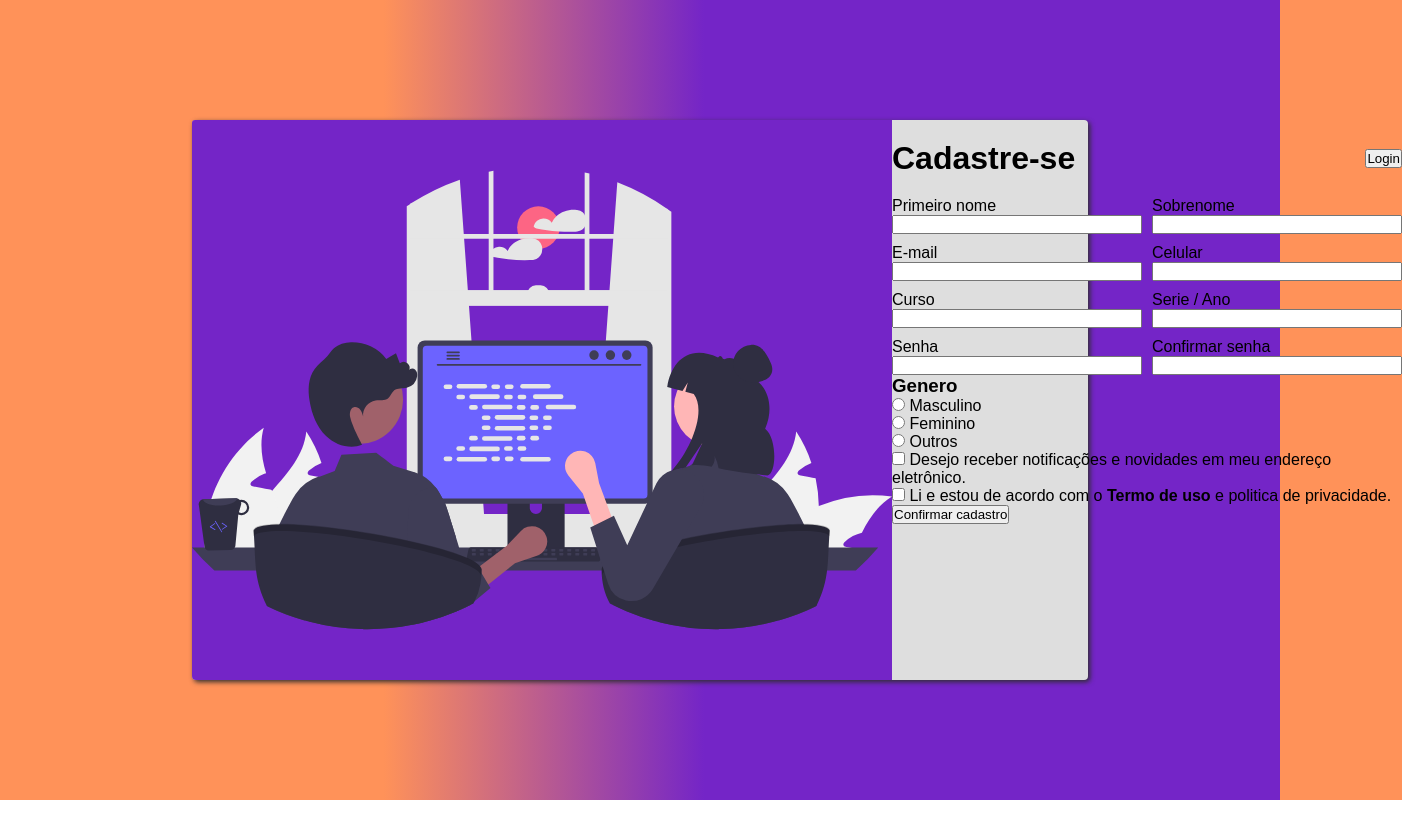
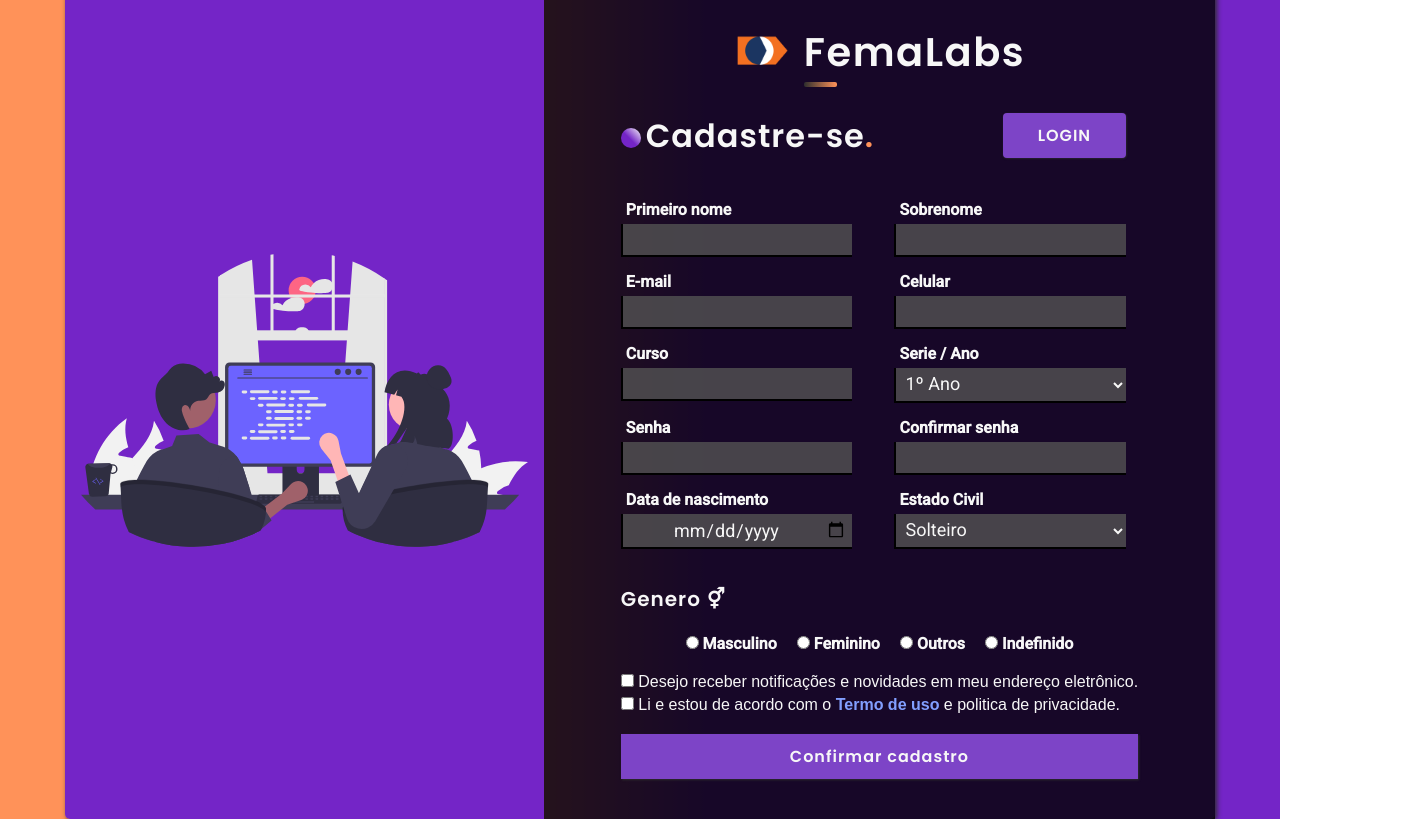
Before and after one commit to rubensjnr/formulario-diomara, a plain HTML site: page index.html in a window 1280 px wide. Shown: the whole page, 1402 px wide, since content can reach past the window. Drawn offline with Linux system fonts and the light colour scheme.

Commit message:
90% concluido

```diff
--- a/css/componentes.css
+++ b/css/componentes.css
@@ -0,0 +1,45 @@
+.botao-login{
+    display: flex;
+    justify-content: center;
+    align-items: center;
+}
+.btn-login{
+    cursor: pointer;
+    border: none;
+    border-radius: 4px;
+    padding: 10px 35px;
+    background-color: var(--cor-p7);
+    box-shadow: 0.5px 0.5px 2px var(--cor-10);
+    transition: 0.4s;
+    margin-right: 12px;
+
+}
+.btn-login:hover{
+    background-color: var(--cor-p3);
+}
+.botao-confirme button{
+    border: none;
+    cursor: pointer;
+    background-color: var(--cor-p7);
+    box-shadow: 0.5px 0.5px 2px var(--cor-10);
+    width: 100%;
+    display: block;
+    padding: 10px 0px;
+    margin-top: 5px;
+    text-align: center;
+    margin: 0 auto;
+    transition: 0.4s;
+}
+.botao-confirme button:hover{
+    background-color: var(--cor-p3)
+}
+.logo-fema img{
+    display: block;
+    width: 60px;
+}
+.termo{
+    transition: 0.2s;
+}
+.termo:hover{
+    color: var(--cor-p3);
+}
--- a/css/cores.css
+++ b/css/cores.css
@@ -21,6 +21,9 @@
     --cor-10: #2e2e2e;
     --cor-11: #111;
     --cor-12: #000;
+    /*cores especiais*/
+    --cor-e1: #000000cc;
+    --cor-e2: #535353cc;
 }
 /* classes de cores primarias */
 .cor-p1{
--- a/css/global.css
+++ b/css/global.css
@@ -11,7 +11,7 @@ body{
     align-items: center;
     font-family: Arial, Helvetica, sans-serif;
 }
-h1,h2,h3,h4,ul,blockquote,dd{
+h1,h2,h3,h4,ul,blockquote,dd,select,option{
     margin: 0px;
     padding: 0px;
     list-style: none;
--- a/css/principal.css
+++ b/css/principal.css
@@ -1,42 +1,141 @@
 .box-formulario{
-    display: grid;
-    grid-template-columns: 1fr 1fr;
-    width: 70%;
-    height: 70%;
+    display: flex;
+    width: 1fr;
+    height: 1fr;
     box-shadow: 2px 2px 5px var(--cor-10);
-    border-radius: 4px;
-    background-color: var(--cor-3);
+    border-radius: 5px;
 }
 .img-form{
     display: flex;
-    text-align: center;
+    padding: 16px;
+    justify-content: center;
     background-color: var(--cor-p6);
-    height: 100%;
-    width: 700px;
-    border-radius: 3px 0px 0px 4px;
+    width: 40%;
+    border-radius: 5px 0px 0px 5px;
     min-width: 100px;
 }
-.container{
-
+.img-form img{
+    width: 600px;
 }
 .formulario{
-    display: grid;
-    grid-template-columns: 1fr 1fr;
+    display: flex;
+    width: 60%;
+    flex-direction: column;
+    justify-content: center;
+    padding: 40px 0px;
+    background-color: var(--cor-e1);
+    visibility: visible;
+    align-items: center;
+}
+.titulo-empresa{
+    display: flex;
+    justify-content: center;
+    align-items: center;
+    gap: 10px;
+    padding-bottom: 10px;
+}
+.titulo-empresa h1{
+    position: relative;
+}
+.titulo-empresa h1::after{
+    content: '';
+    display: block;
+    width: 15%;
+    height: 5px;
+    background-image: linear-gradient(to right, var(--cor-10), var(--cor-p4));
+    border-radius: 2px;
+    position: absolute;
+    transition: 0.3s;
+}
+.titulo-empresa h1:hover::after{
+    width: 100%;
 }
 .header-f{
     display: flex;
     flex-wrap: wrap;
     justify-content: space-between;
     align-items: center;
+    margin-bottom: 10px ;
     padding: 20px 0px;
+}
+.header-f h1{
+    position: relative;
+    padding-left: 25px;
+}
+.header-f h1::before{
+    content: '';
+    display: block;
+    width: 20px;
+    height: 20px;
+    border-radius: 50%;
+    background-image: linear-gradient(45deg, var(--cor-p6)45%, var(--cor-1));
+    position: absolute;
+    margin: 0 auto;
+    left: 0px;
+    top: 16px;
 }
 .input-form{
     display: grid;
     grid-template-columns: 1fr 1fr;
-    gap: 10px;
+    gap: 10px 30px;
+    padding: 10px 0px;
+    padding-bottom: 20px;
 }
 .inputs{
-    display: grid;
-    grid-template-columns: 250px;
+    display: flex;
+    flex-direction: column;
+    margin-bottom: 5px;
+}
+.inputs input, .inputs select{
+    display: flex;
+    flex-direction: column;
+    border: none;
+    text-align: center;
+    padding: 5px;
+    border-left: 2px solid var(--cor-12);
+    border-bottom: 2px solid var(--cor-12);
+    background-color: var(--cor-e2);
+    color: var(--cor-1);
+    width: 90%;
+    font-family: 'Roboto', 'Poppins', sans-serif;
+    font-size: 1.125rem;
+}
+.inputs select{
+    width: 95%
+}
+.inputs label{
+    padding-left: 5px;
+    margin-bottom: 5px;
+    font-weight: 700;
+    font-family: 'Roboto', sans-serif;
+}
+.generos{
+    margin-top: 10px;
+}
+.generos h3{
+    margin-bottom: 20px;
+}
+.caixa-genero{
+    display: flex;
+    flex-wrap: wrap;
+    align-items: center;
     justify-content: center;
+    gap: 20px 20px;
+    margin-bottom: 20px;
 }
+.input-genero input, .input-genero label{
+    cursor: pointer;
+}
+.notificacoes{
+    padding-bottom: 5px;
+}
+.autorizar{
+    padding-bottom: 20px;
+}
+.autorizar input, .autorizar label, .notificacoes input, .notificacoes label{
+    cursor: pointer;
+}
+/*medias-responsivo*/
+@media(max-width: 800px){
+
+}
--- a/css/tipografia.css
+++ b/css/tipografia.css
@@ -0,0 +1,81 @@
+/*tipografias principais*/
+.font-p-p{
+    font-family: 'Poppins', Arial, Helvetica, sans-serif;
+    font-size: 1rem;
+    letter-spacing: 1px;
+}
+.font-p-m{
+    font-family: 'Poppins', Arial, Helvetica, sans-serif;
+    font-size: 1.125rem;
+    letter-spacing: 1px;
+}
+.font-p-mm{
+    font-family: 'Poppins', Arial, Helvetica, sans-serif;
+    font-size: 1.25rem;
+    letter-spacing: 1px;
+}
+.font-p-m{
+    font-family: 'Poppins', Arial, Helvetica, sans-serif;
+    font-size: 1.5rem;
+    letter-spacing: 1px;
+}
+.font-p-g{
+    font-family: 'Poppins', Arial, Helvetica, sans-serif;
+    font-size: 1.75rem;
+    letter-spacing: 1px;
+}
+.font-p-gg{
+    font-family: 'Poppins', Arial, Helvetica, sans-serif;
+    font-size: 2rem;
+    letter-spacing: 1.5px;
+}
+/*tipografias secundarias*/
+.font-s-p{
+    font-family: 'Roboto', Arial, Helvetica, sans-serif;
+    font-size: 1rem;
+}
+.font-s-m{
+    font-family: 'Roboto', Arial, Helvetica, sans-serif;
+    font-size: 1.125rem;
+}
+.font-s-mm{
+    font-family: 'Roboto', Arial, Helvetica, sans-serif;
+    font-size: 1.25rem;
+}
+.font-s-m{
+    font-family: 'Roboto', Arial, Helvetica, sans-serif;
+    font-size: 1.5rem;
+}
+.font-s-g{
+    font-family: 'Roboto', Arial, Helvetica, sans-serif;
+    font-size: 1.75rem;
+}
+.font-s-gg{
+    font-family: 'Roboto', Arial, Helvetica, sans-serif;
+    font-size: 2rem;
+}
+/*tipografias especiais*/
+.titulo-p{
+    font-size: 2.5rem;
+}
+.titulo-m{
+    font-size: 3rem;
+}
+.titulo-g{
+    font-size: 3.5rem;
+}
+.titulo-gg{
+    font-size: 4rem;
+}
+.negrito-fraco{
+    font-weight: 600;
+}
+.negrito-medio{
+    font-weight: 700;
+}
+.negrito-forte{
+    font-weight: 900;
+}
+.uppercase{
+    text-transform: uppercase;
+}
--- a/index.html
+++ b/index.html
@@ -13,52 +13,83 @@
 </head>
 <body id="caixa">
         <div class="box-formulario">
-        <div class="img-form"><img src="imagens/programacao.svg" alt=""></div>
-        <div class="formulario">
+            <div class="img-form">
+                <img src="imagens/programacao.svg" alt="Logo do curso de Js">
+            </div>
+            <div class="formulario cor-1">
+                <a href="#">
+                    <div class="titulo-empresa">
+                        <div class="logo-fema">
+                            <img src="imagens/logo-fema.png" alt="">
+                        </div>
+                        <h1 class="font-p-gg titulo-p negrito-forte">FemaLabs</h1>
+                    </div>
+                </a>
                 <form action="">
                     <div class="header-f">
-                    <div class="titulo">
-                        <h1>Cadastre-se</h1>
+                        <div class="font-p-p">
+                            <h1>Cadastre-se<span class="cor-p4">.</span></h1>
                         </div>
-                    <button>Login</button>
+                        <div class="botao-login">
+                            <button class="btn-login font-p-p negrito-fraco uppercase cor-1" id="btn-login">Login</button>
+                        </div>
                     </div>
                         <div class="input-form">
                             <div class="inputs">
                                 <label for="nome">Primeiro nome</label>
-                            <input type="text" name="nome" id="nome" required>
+                                <input type="text" name="nome" id="nome" class="input-user" maxlength="12" required>
                             </div>
                             <div class="inputs">
                                 <label for="sobrenome">Sobrenome</label>
-                            <input type="text" name="sobrenome" id="sobrenome" required>
+                                <input type="text" name="sobrenome" id="sobrenome" class="input-user" maxlength="20" required>
                             </div>
                             <div class="inputs">
                                 <label for="email">E-mail</label>
-                            <input type="email" name="email" id="email" required>
+                                <input type="email" name="email" id="email" class="input-user" required>
                             </div>
                             <div class="inputs">
                                 <label for="celular">Celular</label>
-                            <input type="tel" name="celular" id="celular" required>
+                                <input type="tel" name="celular" id="celular" class="input-user" required>
                             </div>
                             <div class="inputs">
                                 <label for="curso">Curso</label>
                                 <input type="text" name="curso" id="curso" required>
                             </div>
                             <div class="inputs">
-                            <label for="ano-curso">Serie / Ano</label>
-                            <input type="number" name="ano-curso" id="ano-curso" required>
+                                <label for="ano-escolar">Serie / Ano</label>
+                                <select name="ano-escolar" id="ano-escolar">
+                                    <option value="valor1" selected >1º Ano</option>
+                                    <option value="valor2">2º Ano</option>
+                                    <option value="valor3">3º Ano</option>
+                                    <option value="valor4">4º Ano</option>
+                                    <option value="valor5">5º Ano</option>
+                                    <option value="valor6">Outros</option>
+                                  </select>
                             </div>
                             <div class="inputs">
                                 <label for="pw">Senha</label>
-                            <input type="password" name="pw" id="pw" required>
+                                <input type="password" name="pw" id="pw" minlength="6" maxlength="12" required>
                             </div>
                             <div class="inputs">
                                 <label for="pw-confirm">Confirmar senha</label>
-                            <input type="password" name="pw-confirm" id="pw-confirm" required>
+                                <input type="password" name="pw-confirm" id="pw-confirm" minlength="6" maxlength="12" required>
+                            </div>
+                            <div class="inputs inputs-date">
+                                <label for="dt-nasc">Data de nascimento</label>
+                                <input type="date" name="dt-nasc" id="dt-nasc" class="input-user" required>
+                            </div>
+                            <div class="inputs">
+                                <label for="est-civil">Estado Civil</label>
+                                <select name="est-civil" id="est-civil" class="input-user">
+                                    <option value="valor1" selected>Solteiro</option>
+                                    <option value="valor2">Casado</option>
+                                    <option value="valor3">Outros</option>
+                                  </select>
                             </div>
                         </div>
                         <div class="generos">
-                        <h3>Genero</h5>
-                            <div class="caixa-genero">
+                            <h3 class="font-p-mm">Genero &#9893 </h3>
+                                <div class="caixa-genero font-s-p negrito-fraco">
                                     <div class="input-genero">
                                         <input type="radio" name="sexo" id="sexoMasculino" class="sxMasculino">
                                         <label for="sexoMasculino">Masculino</label>
@@ -71,6 +102,10 @@
                                         <input type="radio" name="sexo" id="sexoOutro" class="sxOutro">
                                         <label for="sexoOutro">Outros</label>
                                     </div>
+                                    <div class="input-genero">
+                                        <input type="radio" name="sexo" id="sexoIndefinido" class="sxIndenido">
+                                        <label for="sexoIndefinido">Indefinido</label>
+                                    </div>
                                 </div>
                         </div>
                         <div class="autorizacoes">
@@ -80,11 +115,11 @@
                             </div>
                             <div class="autorizar">
                                 <input type="checkbox" name="aut" id="aut">
-                            <label for="aut">Li e estou de acordo com o <a href="#">Termo de uso</a> e politica de privacidade.</label>
+                                <label for="aut">Li e estou de acordo com o <a class="cor-p5 termo" href="#">Termo de uso</a> e politica de privacidade.</label>
                             </div>
                         </div>
                         <div class="botao-confirme">
-                        <a href="#"><button>Confirmar cadastro</button></a>
+                            <button class="negrito-fraco font-p-p cor-1"><a href="#"></a>Confirmar cadastro</a></button>
                         </div>
                     </div>
                 </form>
```
Also changed, not shown: imagens/logo-fema.png (added). Lines whose indentation alone changed are shown as unchanged.
